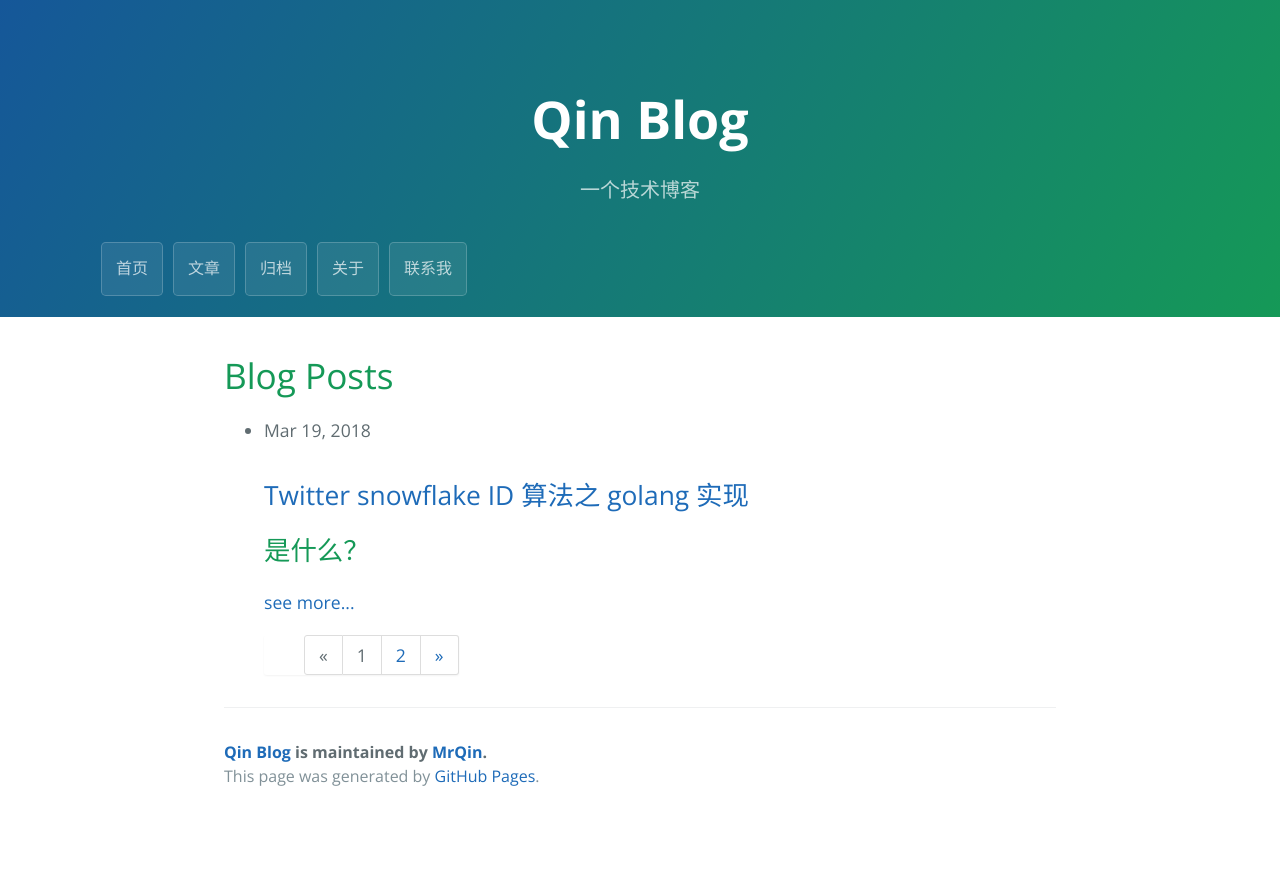
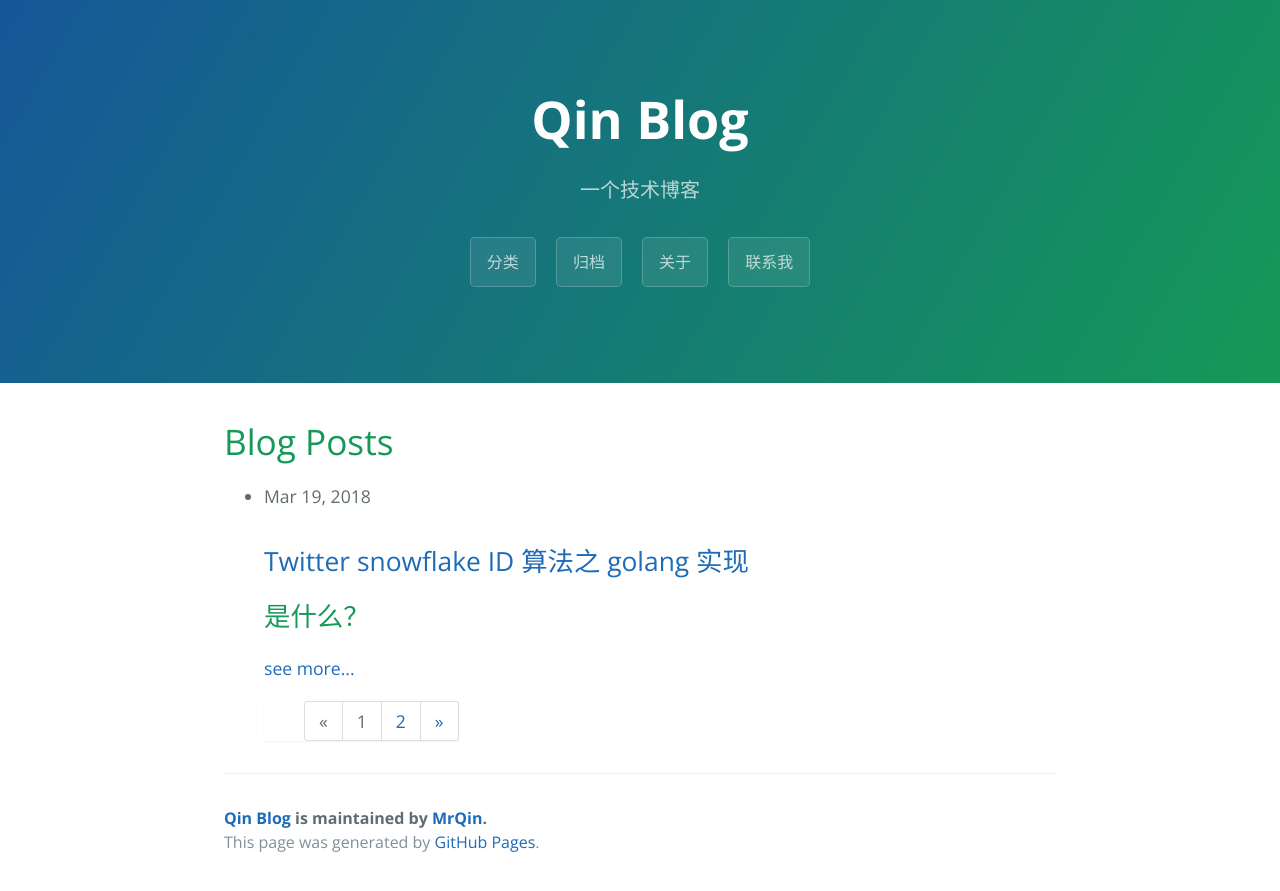
Before and after one commit to wazsmwazsm/wazsmwazsm.github.io, a Jekyll site: the page built from index.html, in a window 1280 px wide. Shown: the top 891 px of the page. Built offline with Jekyll 4.4.1, drawn with Linux system fonts in a browser that asks for light colours; the list of posts is cut into pages by our own code.

Commit message:
remove dropdown bar

```diff
--- a/_includes/page-header.html
+++ b/_includes/page-header.html
@@ -1,21 +1,9 @@
 <section class="page-header">
   <h1 class="project-name">{{ site.title }}</h1>
   <h2 class="project-tagline">{{ site.tagline }}</h2>
-
-  <div id="nav">
-      <ul>
-          <li><a href="{{ site.baseurl }}" class="btn">首页</a></li>
-          <li><a href="#" class="btn">文章</a>
-            <ul class="btn">
-              {% for category in site.categories %}
-                <li><a href="#">{{ category.first }}</a></li>
-              {% endfor %}
-            </ul>
-          </li>
-          <li><a href="#" class="btn">归档</a></li>
-          <li><a href="#" class="btn">关于</a></li>
-          <li><a href="#" class="btn">联系我</a></li>
-      </ul>
-  </div>
+  <a href="#" class="btn">分类</a>
+  <a href="#" class="btn">归档</a>
+  <a href="#" class="btn">关于</a>
+  <a href="#" class="btn">联系我</a>
 
 </section>
--- a/assets/css/cayman.css
+++ b/assets/css/cayman.css
@@ -191,65 +191,6 @@
 
 .site-footer-credits { color: #819198; }
 
-
-/* nav */
-
-
-#nav {
-  font-family: arial, sans-serif;
-  position: relative;
-  margin: 0 auto;
-}
-
-
-#nav ul {
-  list-style-type: none;
-  padding:0;
-}
-
-@media screen and (min-width: 64em) { #nav ul { padding:0; } }
-@media screen and (min-width: 42em) and (max-width: 64em) { #nav ul { padding:20px; } }
-@media screen and (max-width: 42em) { #nav ul { padding:20px; } }
-
-
-#nav ul li {
-  float: left;
-  margin: 5px;
-  position: relative;
-}
-@media screen and (max-width: 42em) { #nav ul li { float:none; } }
-#nav ul li a {
-  text-align: center;
-  padding:14px;
-  display:block;
-  text-decoration:none;
-}
-#nav ul li ul {
-  display: none ;
-   top: 30px;
-   z-index:9999;
-}
-
-#nav ul li:hover ul {
-  display: block;
-  position: absolute;
-  background-image: linear-gradient(120deg, rgba(0,102,153,0.8), rgba(0,153,102,0.8))
-
-}
-#nav ul li:hover ul li a {
-  display:block;
-  color:#ffffff;
-  width: 160px;
-  text-align: center;
-  border-right: none;
-  border-radius:4px;
-}
-
-#nav ul li:hover ul li a:hover {
-  color:#fff;
-  background-image: linear-gradient(120deg, rgba(255,255,255,0.5), rgba(255,255,255,0.5))
-}
-
 /* paginate */
 .pagination {
   height: 40px;
```
